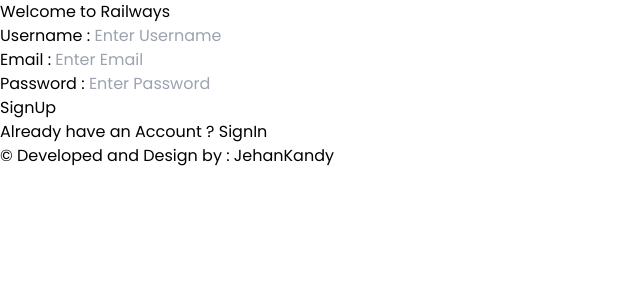
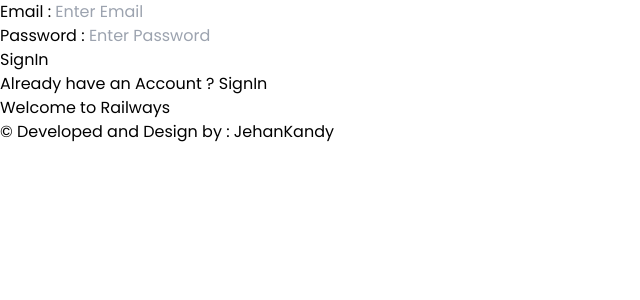
Before and after one commit to BackendExpert/train-booking-system, a React (Vite) app in the folder client/: page /SignIn in a window 1280 px wide. Shown: the top 300 px of the page, without its empty margins (0-640 px from the left). Built offline with nearby package versions, Linux system fonts and the light colour scheme.

Commit message:
Update SignIn.jsx
Co-Authored-By: JehanKandy  <jehankandy@gmail.com>

```diff
--- a/client/src/components/LoginSignUp/SignIn.jsx
+++ b/client/src/components/LoginSignUp/SignIn.jsx
@@ -9,15 +9,8 @@ const SignUp = () => {
     <div className='bg-gray-200 py-24'>
         <div className='mx-20'>
             <div className="lg:flex bg-white shadow-md rounded w-full h-auto">
-                <div className='lg:py-[4%] py-12 lg:px-16 bg-[url(https://wallpapercave.com/wp/wp12713228.jpg)] bg-center bg-cover h-auto w-full'>
-                    <div className="text-white font-semibold text-3xl text-center my-16">Welcome to Railways</div>
-                </div>
-                <div className="mx-5 py-12 px-10 w-full">
+            <div className="mx-5 py-12 px-10 w-full">
                     <form className=''>
-                        <div className="my-5">
-                            <label htmlFor="">Username : </label>
-                            <input type="text" name="" id="" className='w-full border border-gray-300 my-2 h-12 rounded pl-4' required placeholder='Enter Username'/>
-                        </div>
                         <div className="my-5">
                             <label htmlFor="">Email : </label>
                             <input type="email" name="" id="" className='w-full border border-gray-300 my-2 h-12 rounded pl-4' required placeholder='Enter Email'/>
@@ -27,10 +20,13 @@ const SignUp = () => {
                             <input type="password" name="" id="" className='w-full border border-gray-300 my-2 h-12 rounded pl-4' required placeholder='Enter Password'/>
                         </div>
                         <div className="">
-                            <button type='submit' className='w-full bg-blue-500 rounded py-4 px-8 text-white duration-500 hover:bg-blue-600 hover:shadow-md'>SignUp</button>
+                            <button type='submit' className='w-full bg-blue-500 rounded py-4 px-8 text-white duration-500 hover:bg-blue-600 hover:shadow-md'>SignIn</button>
                         </div>
                     </form>
-                    <p>Already have an Account ? <Link to={'/SignIn'}><span className='text-blue-500'>SignIn</span></Link></p>
+                    <p>Already have an Account ? <Link to={'/SignUp'}><span className='text-blue-500'>SignIn</span></Link></p>
+                </div>
+                <div className='lg:py-[4%] py-12 lg:px-16 bg-[url(https://wallpapercave.com/wp/wp12713228.jpg)] bg-center bg-cover h-auto w-full'>
+                    <div className="text-white font-semibold text-3xl text-center my-16">Welcome to Railways</div>
                 </div>
             </div>
             <div className="my-1 text-center">
```
